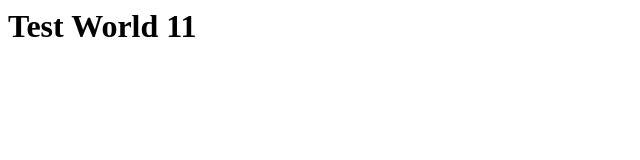
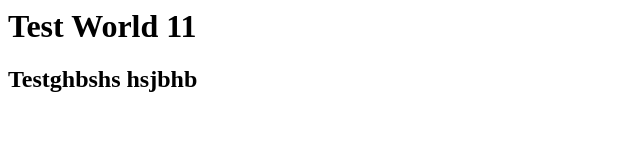
Before and after one commit to ronakluniya97/NewLocalRepo2, a plain HTML site: page index.html in a window 1280 px wide. Shown: the whole page, without its empty margins (0-640 px from the left). Drawn offline with Linux system fonts and the light colour scheme.

Commit message:
Added new repo

```diff
--- a/index.html
+++ b/index.html
@@ -1 +1,2 @@
 <H1>Test World 11</H1>
+<H2>Testghbshs hsjbhb</H2>
```
